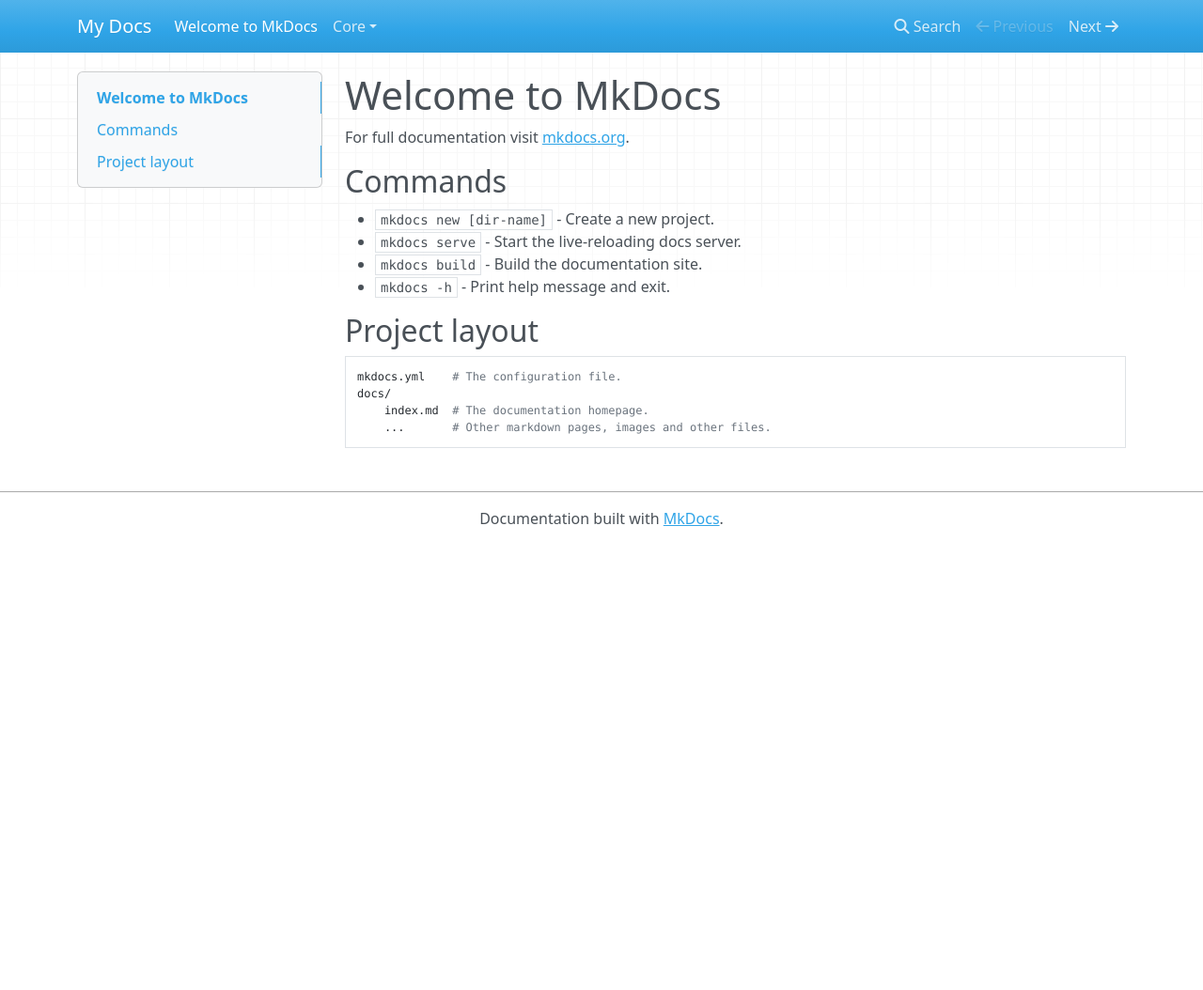
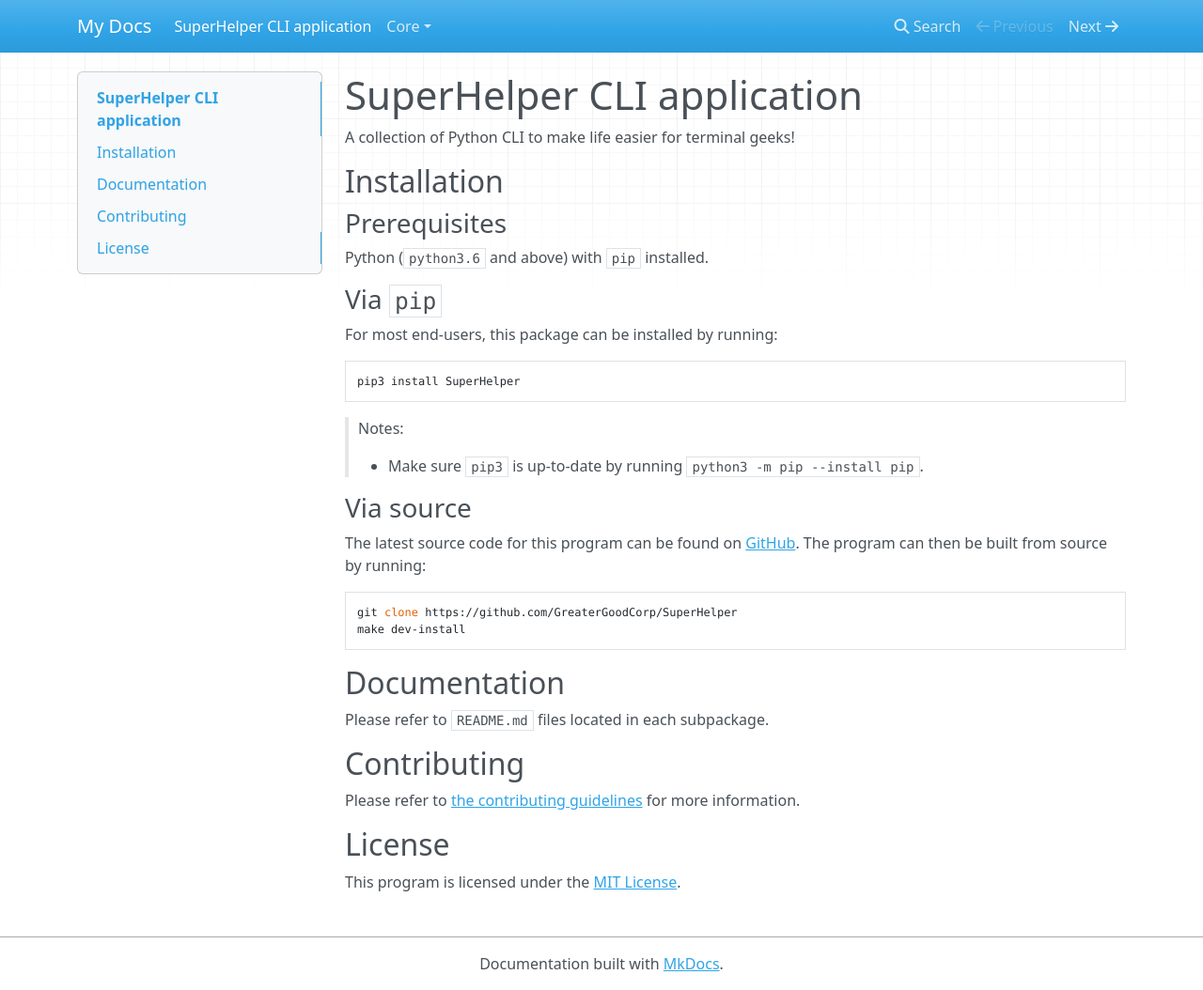
Before and after one commit to GreaterGoodCorp/SuperHelper, an MkDocs documentation site: the page built from docs/index.md, in a window 1280 px wide and 1054 px high. Shown: the whole window at 94% size. Built offline with MkDocs 1.6.1, drawn with Linux system fonts in a browser that asks for light colours; nearby versions of some CDN libraries.

Commit message:
Add Homepage

````diff
--- a/docs/index.md
+++ b/docs/index.md
@@ -1,17 +1,47 @@
-# Welcome to MkDocs
+# SuperHelper CLI application
 
-For full documentation visit [mkdocs.org](https://www.mkdocs.org).
+A collection of Python CLI to make life easier for terminal geeks!
 
-## Commands
+## Installation
 
-* `mkdocs new [dir-name]` - Create a new project.
-* `mkdocs serve` - Start the live-reloading docs server.
-* `mkdocs build` - Build the documentation site.
-* `mkdocs -h` - Print help message and exit.
+### Prerequisites
 
-## Project layout
+Python (`python3.6` and above) with `pip` installed.
 
-    mkdocs.yml    # The configuration file.
-    docs/
-        index.md  # The documentation homepage.
-        ...       # Other markdown pages, images and other files.
+### Via `pip`
+
+For most end-users, this package can be installed by running:
+
+```bash
+pip3 install SuperHelper
+```
+
+> Notes:
+>
+> * Make sure `pip3` is up-to-date by running `python3 -m pip --install pip`.
+
+### Via source
+
+The latest source code for this program can be found on [GitHub]. The program can then be built from source by running:
+
+```bash
+git clone https://github.com/GreaterGoodCorp/SuperHelper
+make dev-install
+```
+
+## Documentation
+
+Please refer to `README.md` files located in each subpackage.
+
+## Contributing
+
+Please refer to [the contributing guidelines][CONTRIBUTING] for more information.
+
+## License
+
+This program is licensed under the
+[MIT License](https://github.com/GreaterGoodCorp/SuperHelper/blob/main/LICENSE).
+
+[CONTRIBUTING]: https://github.com/GreaterGoodCorp/SuperHelper/blob/main/CONTRIBUTING.md
+
+[GitHub]: https://github.com/GreaterGoodCorp/SuperHelper
````
